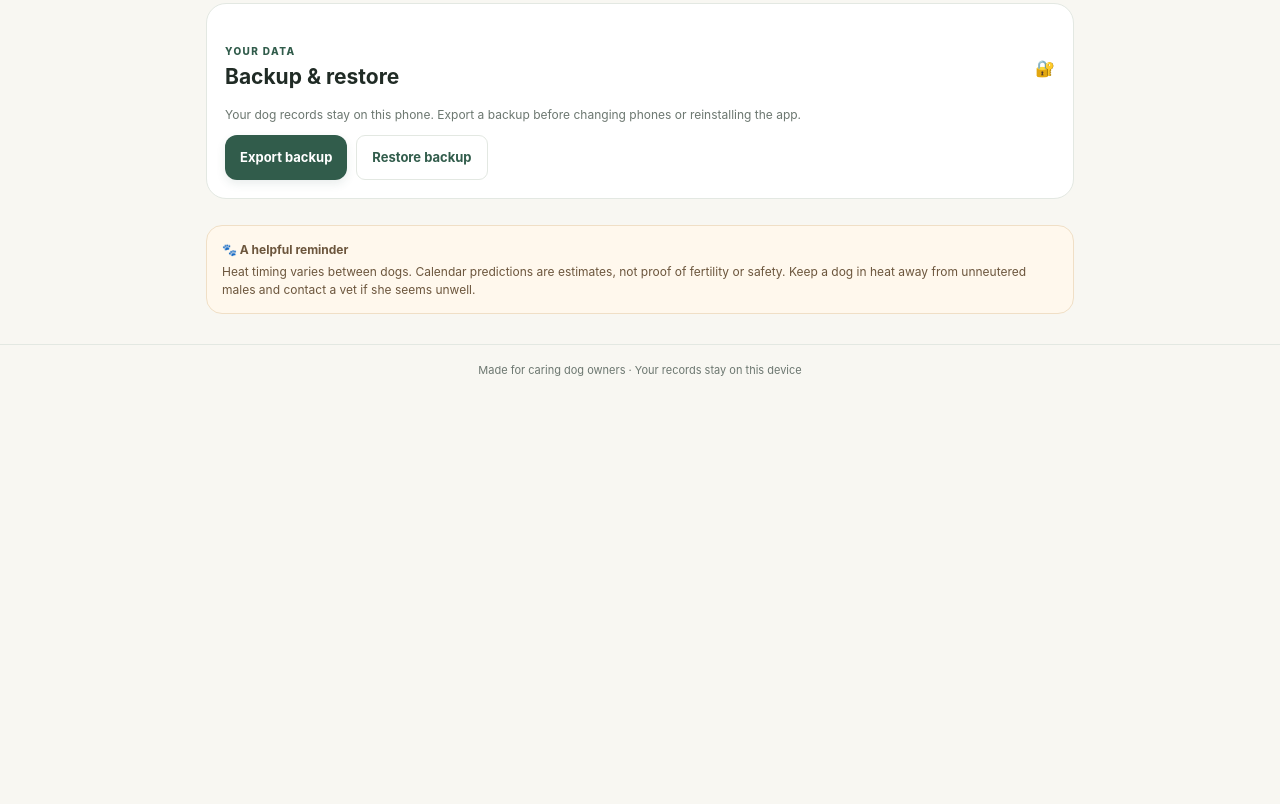
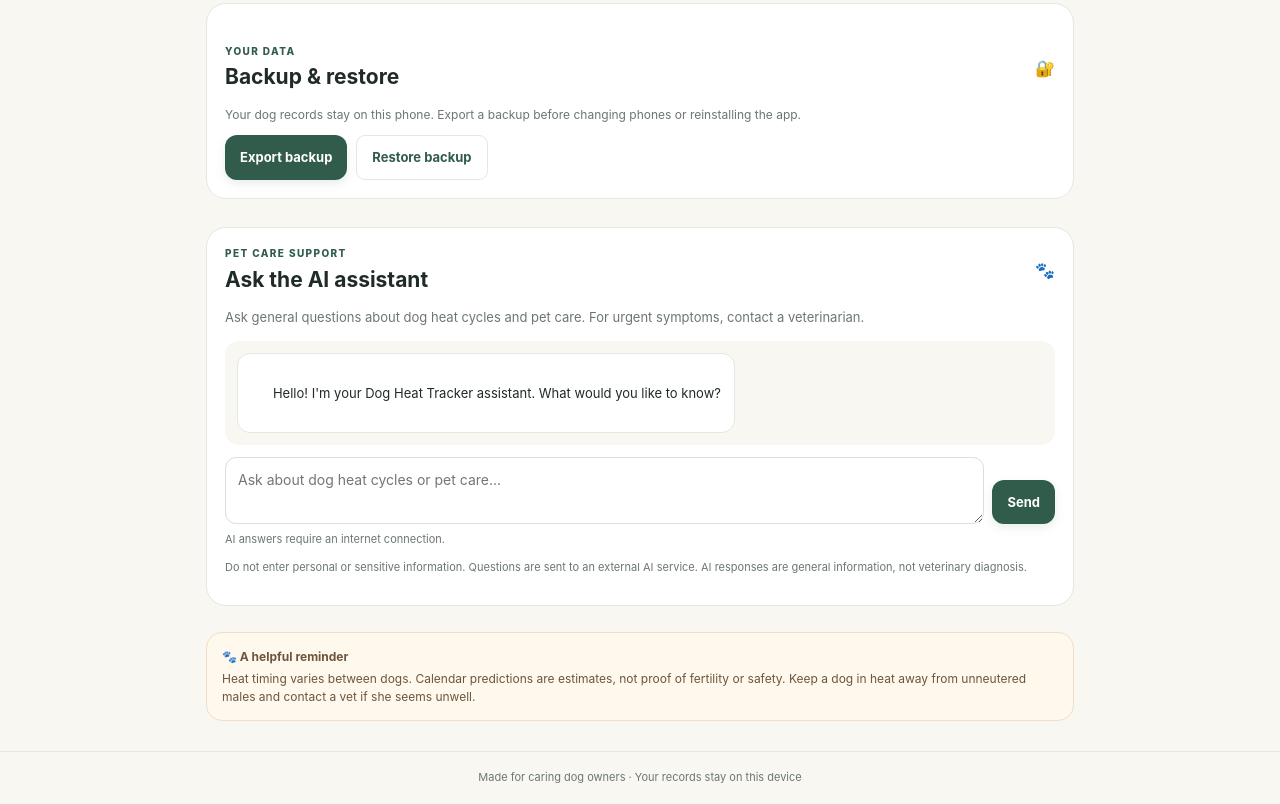
Before and after one commit to Akunne69/dog-heat-tracker, a website with bundled scripts: page index.html in a window 1280 px wide. Shown: the part 774-1578 px from the top of the page. Before the commit the page ends 1171 px from the top, so only its background shows below. Built offline with nearby package versions, Linux system fonts and the light colour scheme.

Commit message:
Add AI assistant chat interface
Added AI assistant section for pet care support, including a form for user questions and privacy information.

```diff
--- a/index.html
+++ b/index.html
@@ -70,6 +70,44 @@
         <input id="importBackupFile" type="file" accept="application/json,.json" class="hidden">
       </div>
     </section>
+    <section id="aiAssistant" class="ai-panel">
+  <div class="section-heading" style="margin-top:0">
+    <div>
+      <p class="eyebrow">PET CARE SUPPORT</p>
+      <h2>Ask the AI assistant</h2>
+    </div>
+    <span aria-hidden="true">🐾</span>
+  </div>
+
+  <p class="ai-intro">
+    Ask general questions about dog heat cycles and pet care.
+    For urgent symptoms, contact a veterinarian.
+  </p>
+
+  <div id="aiMessages" class="ai-messages" role="log"
+       aria-live="polite" aria-label="AI conversation">
+    <div class="ai-message assistant">
+      Hello! I'm your Dog Heat Tracker assistant. What would you like to know?
+    </div>
+  </div>
+
+  <form id="aiForm" class="ai-form">
+    <label for="aiQuestion" class="hidden">Your question</label>
+    <textarea id="aiQuestion" rows="2" maxlength="4000"
+      placeholder="Ask about dog heat cycles or pet care..."
+      required></textarea>
+    <button id="aiSendBtn" class="primary-btn" type="submit">Send</button>
+  </form>
+
+  <p id="aiStatus" class="ai-status" role="status" aria-live="polite">
+    AI answers require an internet connection.
+  </p>
+
+  <p class="ai-privacy">
+    Do not enter personal or sensitive information. Questions are sent to an
+    external AI service. AI responses are general information, not veterinary diagnosis.
+  </p>
+</section>
     <section class="safety-note">
       <strong>🐾 A helpful reminder</strong>
       <p>Heat timing varies between dogs. Calendar predictions are estimates, not proof of fertility or safety. Keep a dog in heat away from unneutered males and contact a vet if she seems unwell.</p>
```
